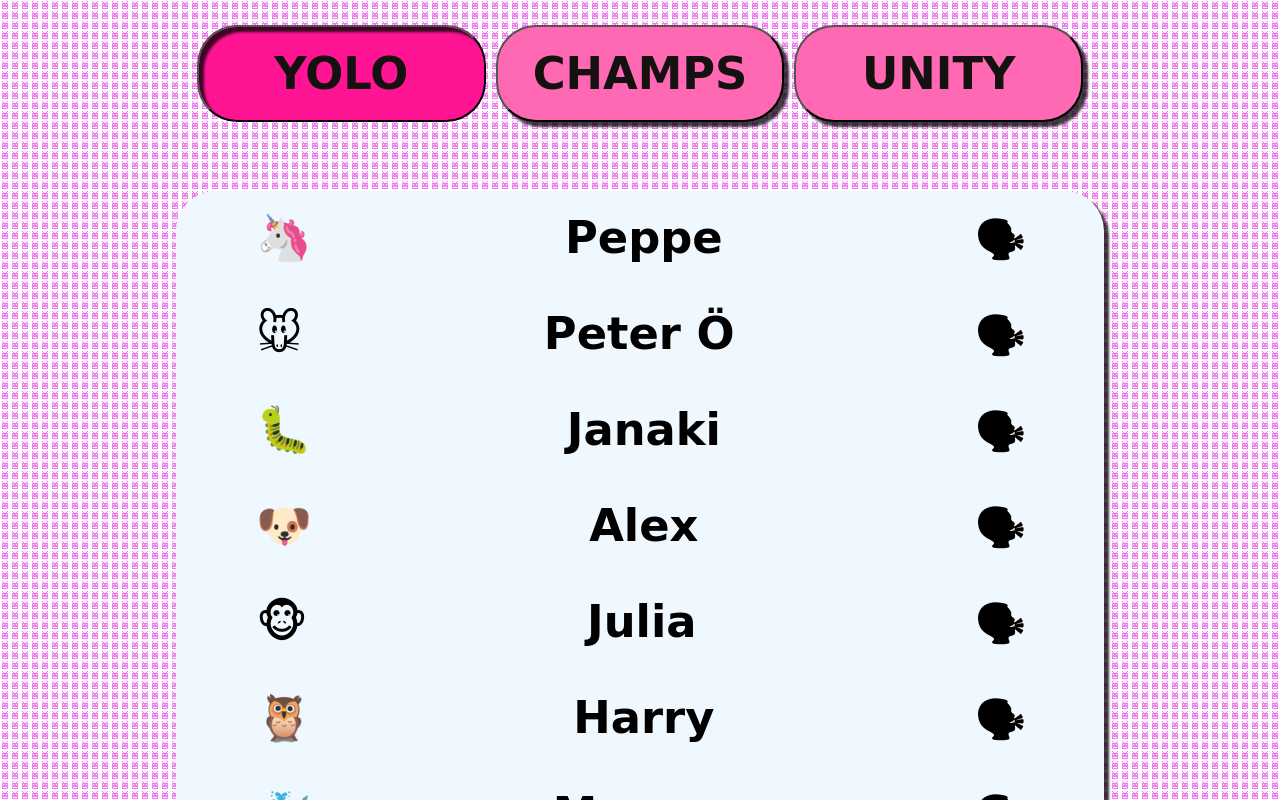
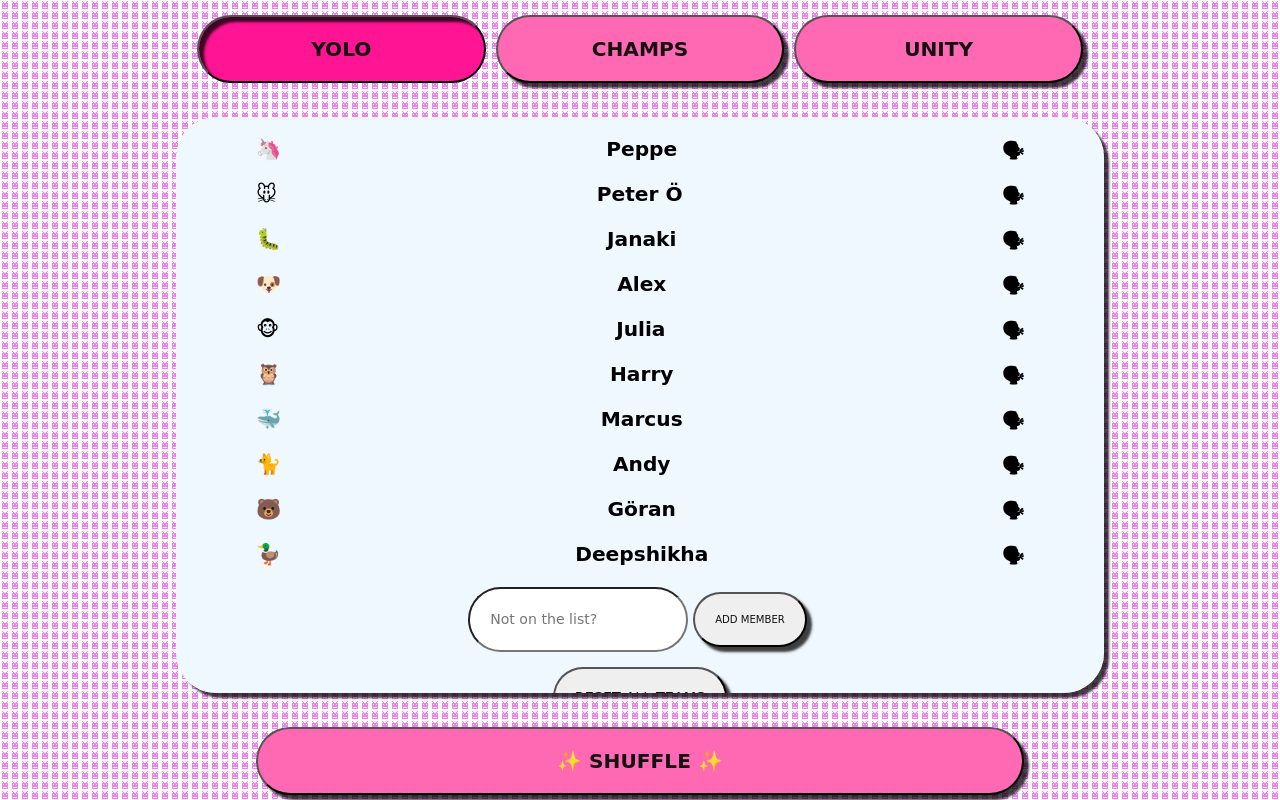
Before and after one commit to cahrsjo/StandupShuffle, a React (Create React App) app: page / in a window 1280 px wide. Shown: the top 800 px of the page. Built offline with nearby package versions, Linux system fonts and the light colour scheme.

Commit message:
Tweak design to fit smaller screens (freppa)

```diff
--- a/src/App.css
+++ b/src/App.css
@@ -5,7 +5,7 @@
 }
 
 .StandupWrapper {
-  font-size: 4em;
+  font-size: 1.8em;
   display: flex;
   flex-direction: column;
   align-items: center;
@@ -20,10 +20,15 @@ ul {
   padding: 20px 80px;
   border-radius: 40px;
   box-shadow: 5px 5px 2.5px 0px rgb(0 0 0 / 75%);
+  overflow-y: scroll;
+}
+
+ul::-webkit-scrollbar {
+  display: none;
 }
 
 li {
-  margin-bottom: 20px;
+  margin-bottom: 10px;
   cursor: pointer;
   font-weight: 700;
   font-family: "Comic Sans MS", "Comic Sans", cursive;
@@ -32,6 +37,9 @@ li {
 
 input[type="text"] {
   padding: 20px;
+  border-radius: 40px;
+  outline: none;
+
   font-size: 0.3em;
   font-family: "Comic Sans MS", "Comic Sans", cursive;
     font-size: 0.7em;
@@ -44,7 +52,7 @@ form {
 }
 
 .BtnGroup {
-  margin-top: 20px;
+  margin-top: 10px;
   display: flex;
   width: 70%;
 }
@@ -76,7 +84,7 @@ form {
   color: #151111;
   font-weight: 400;
   border-radius: 40px;
-  font-size: 0.3em;
+  font-size: 0.5em;
   outline: none;
   box-shadow: 5px 5px 2.5px 0px rgb(0 0 0 / 75%);
   font-family: "Comic Sans MS", "Comic Sans", cursive;
--- a/src/StandupContainer.js
+++ b/src/StandupContainer.js
@@ -43,7 +43,7 @@ function StandupContainer() {
         { name: "Marcus", done: false },
         { name: "Andy", done: false },
         { name: "Göran", done: false },
-        { name: "Deepshika", done: false },
+        { name: "Deepshikha", done: false },
       ];
       localStorage.setItem("yoloMembers", JSON.stringify(yolo));
       return JSON.stringify(yolo);
@@ -65,7 +65,7 @@ function StandupContainer() {
         { name: "Marcus", done: false },
         { name: "Andy", done: false },
         { name: "Göran", done: false },
-        { name: "Deepshika", done: false },
+        { name: "Deepshikha", done: false },
       ];
       localStorage.setItem("champsMembers", JSON.stringify(champs));
       return JSON.stringify(champs);
@@ -89,7 +89,7 @@ function StandupContainer() {
         { name: "Harry", done: false },
         { name: "Andy", done: false },
         { name: "Göran", done: false },
-        { name: "Deepshika", done: false },
+        { name: "Deepshikha", done: false },
       ];
       localStorage.setItem("unityMembers", JSON.stringify(unity));
       return JSON.stringify(unity);
```
